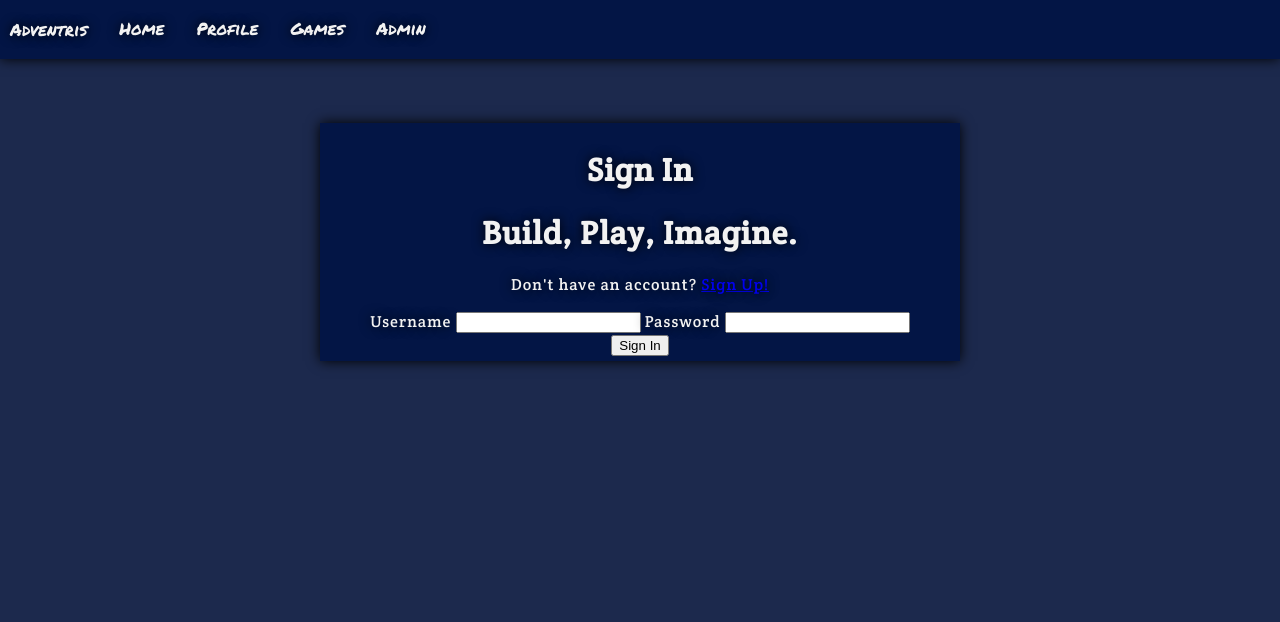
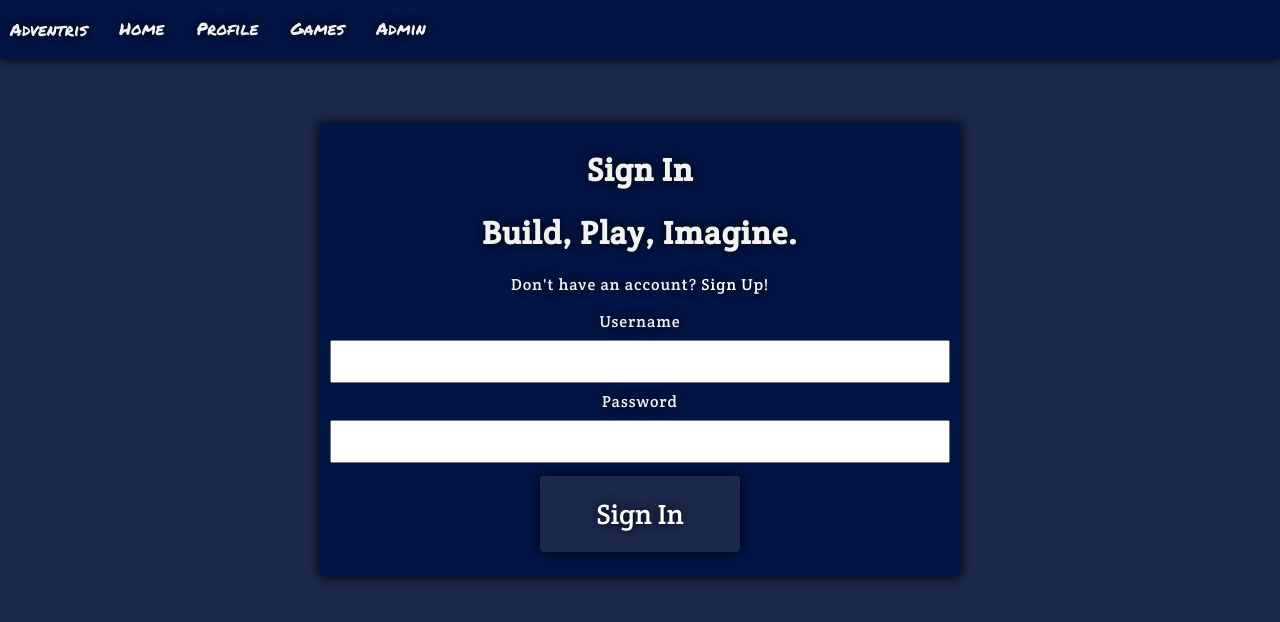
Before and after one commit to RG2N/adventris, a plain HTML site: page signin.html in a window 1280 px wide. Drawn offline with Linux system fonts and the light colour scheme.

Commit message:
Update main.css

```diff
--- a/css/main.css
+++ b/css/main.css
@@ -99,6 +99,61 @@ html, body {
     padding-left: 10px;
     padding-right: 10px;
     padding-top: 5px;
-    padding-bottom: 5px;
+    padding-bottom: 20px;
     box-shadow: 0px 0px 12px black;
 }
+
+.signupbutton {
+    display: inline-block;
+    border-radius: 4px;
+    background-color: #1c294d;
+    border: none;
+    color: #FFFFFF;
+    text-align: center;
+    font-size: 28px;
+    padding: 20px;
+    width: 200px;
+    transition: all 0.5s;
+    cursor: pointer;
+    margin: 5px;
+    box-shadow: 0px 0px 12px black;
+  }
+
+  .signupbutton span {
+    cursor: pointer;
+    display: inline-block;
+    position: relative;
+    transition: 0.5s;
+  }
+
+  .signupbutton span:after {
+    content: '\00bb';
+    position: absolute;
+    opacity: 0;
+    top: 0;
+    right: -20px;
+    transition: 0.5s;
+  }
+
+  .signupbutton:hover span {
+    padding-right: 25px;
+  }
+
+  .signupbutton:hover span:after {
+    opacity: 1;
+    right: 0;
+  }
+
+a {
+    font-family: 'Crete Round', serif;
+    text-shadow: 0px 0px 12px black;
+    text-decoration: none;
+    color: white;
+}
+
+input[type=text] {
+    width: 100%;
+    padding: 12px 20px;
+    margin: 8px 0;
+    box-sizing: border-box;
+  }
```
